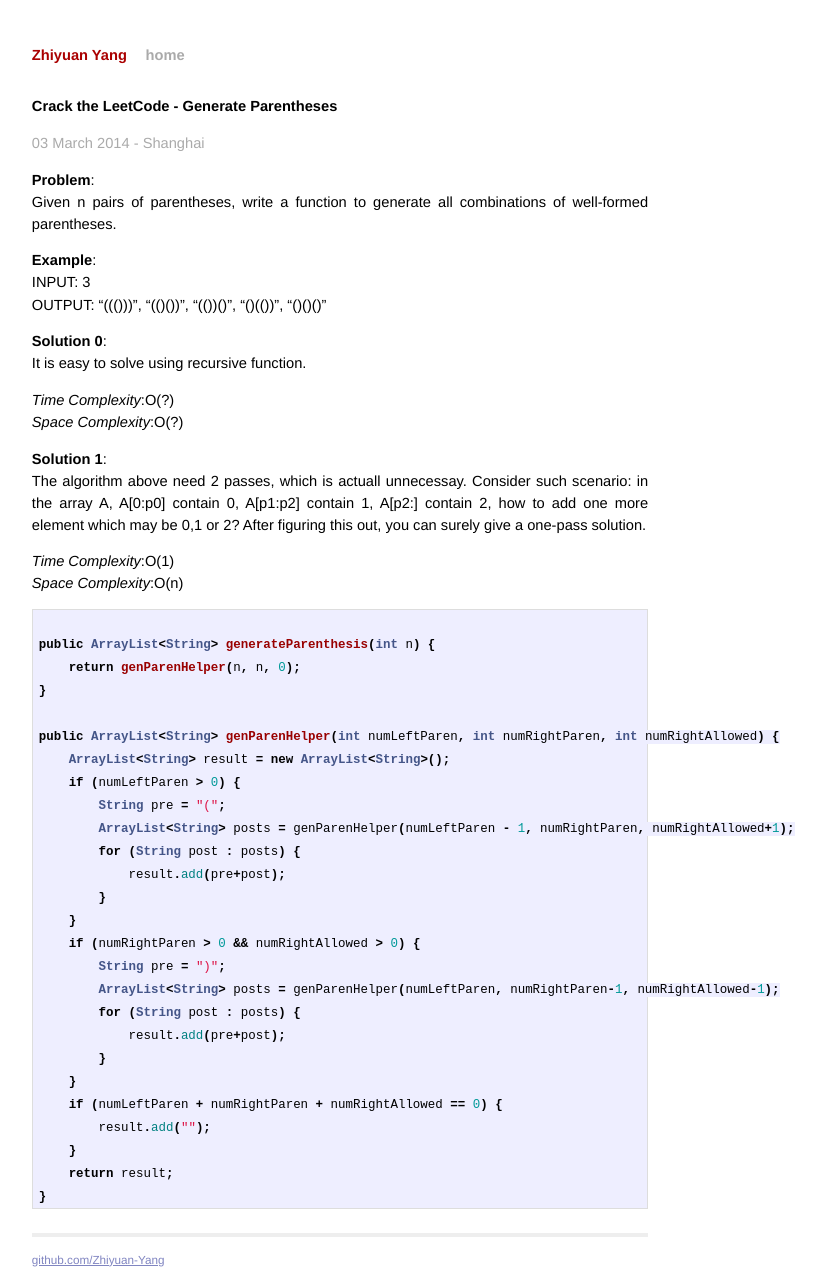
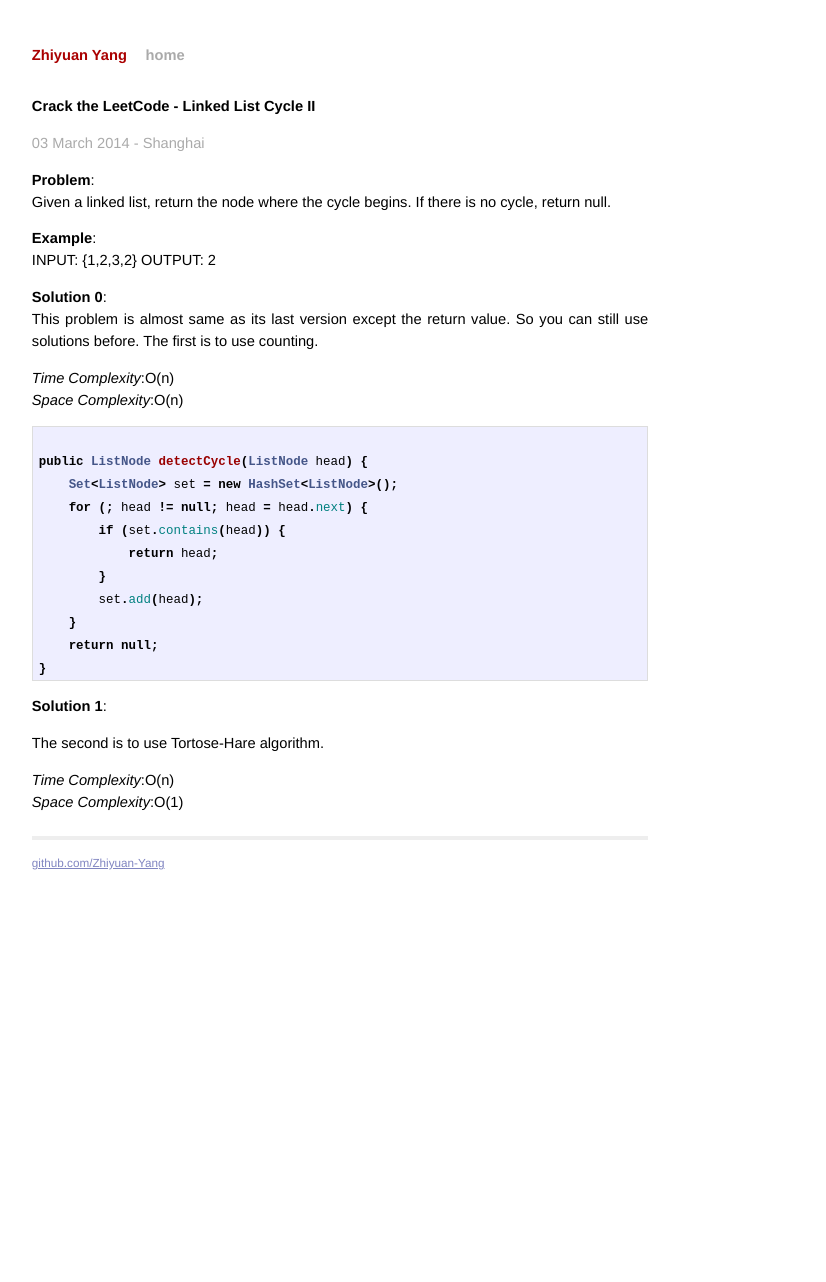
Before and after one commit to BugYang/LeetCode, a Jekyll site: the page built from _posts/2014-03-03-crack-the-leetcode-linklist-cycle-ii.md, in a window 1280 px wide. Shown: the whole page, without its empty margins (300-1126 px from the left). Built offline with Jekyll 4.4.1, drawn with Linux system fonts in a browser that asks for light colours; Markdown is read by kramdown in place of the engine named in the settings; after the commit the page ends 944 px from its top, so only the background shows below that.

Commit message:
update last article

```diff
--- a/_posts/2014-03-03-crack-the-leetcode-linklist-cycle-ii.md
+++ b/_posts/2014-03-03-crack-the-leetcode-linklist-cycle-ii.md
@@ -1,6 +1,6 @@
 ---
 layout: post
-title: Crack the LeetCode - Generate Parentheses
+title: Crack the LeetCode - Linked List Cycle II
 ---
 
 {{ page.title }}
@@ -9,51 +9,37 @@ title: Crack the LeetCode - Generate Parentheses
 <p class="meta">03 March 2014 - Shanghai </p>
 
 **Problem**:
-Given n pairs of parentheses, write a function to generate all combinations of well-formed parentheses.
+Given a linked list, return the node where the cycle begins. If there is no cycle, return null.
 
 **Example**:
-INPUT: 3
-OUTPUT: "((()))", "(()())", "(())()", "()(())", "()()()"
+INPUT: {1,2,3,2}
+OUTPUT: 2
 
 **Solution 0**:
-It is easy to solve using recursive function.
+This problem is almost same as its last version except the return value. So you can still use solutions before. The first is to use counting.
 
-*Time Complexity*:O(?)
-*Space Complexity*:O(?)
+*Time Complexity*:O(n)
+*Space Complexity*:O(n)
+
+{% highlight java %}
+public ListNode detectCycle(ListNode head) {
+    Set<ListNode> set = new HashSet<ListNode>();
+    for (; head != null; head = head.next) {
+        if (set.contains(head)) {
+            return head;
+        }
+        set.add(head);
+    }
+    return null;
+}
+{% endhighlight %}
+
+**Solution 1**:
+
+The second is to use Tortose-Hare algorithm.
+
+*Time Complexity*:O(n)
+*Space Complexity*:O(1)
 
 {% highlight java %}
 {% endhighlight %}
-
-**Solution 1**:
-The algorithm above need 2 passes, which is actuall unnecessay. Consider such scenario: in the array A, A[0:p0] contain 0, A[p1:p2] contain 1, A[p2:] contain 2, how to add one more element which may be 0,1 or 2? After figuring this out, you can surely give a one-pass solution.
-
-*Time Complexity*:O(1)
-*Space Complexity*:O(n)
-
-{% highlight java %}
-public ArrayList<String> generateParenthesis(int n) {
-    return genParenHelper(n, n, 0);
-}
-
-public ArrayList<String> genParenHelper(int numLeftParen, int numRightParen, int numRightAllowed) {
-    ArrayList<String> result = new ArrayList<String>();
-    if (numLeftParen > 0) {
-        String pre = "(";
-        ArrayList<String> posts = genParenHelper(numLeftParen - 1, numRightParen, numRightAllowed+1);
-        for (String post : posts) {
-            result.add(pre+post);
-        }
-    }
-    if (numRightParen > 0 && numRightAllowed > 0) {
-        String pre = ")";
-        ArrayList<String> posts = genParenHelper(numLeftParen, numRightParen-1, numRightAllowed-1);
-        for (String post : posts) {
-            result.add(pre+post);
-        }
-    }
-    if (numLeftParen + numRightParen + numRightAllowed == 0) {
-        result.add("");
-    }
-    return result;
-}
-{% endhighlight %}
```
Also changed, not shown: 1 other file.
